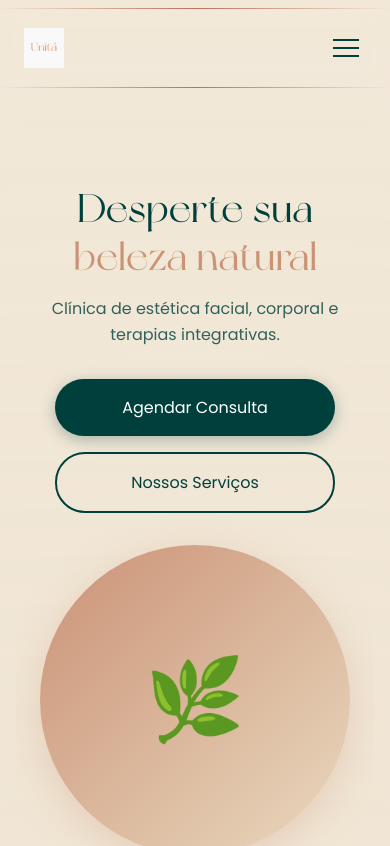
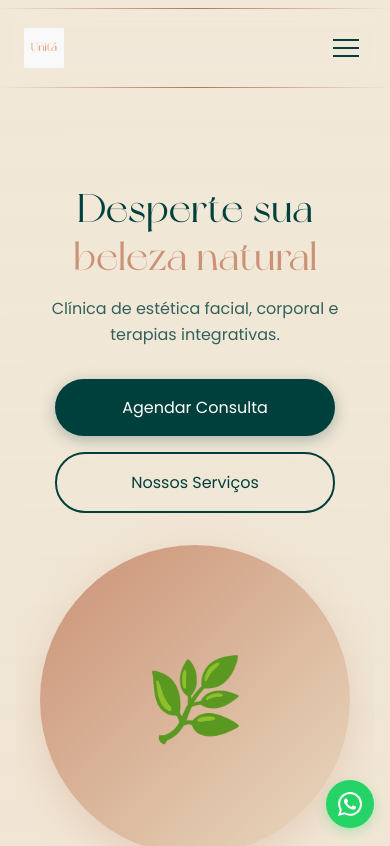
Before and after one commit to HeronNepomuceno/unita-site, a SvelteKit app: page / in a window 390 px wide. Shown: the top 846 px of the page. Built offline with nearby package versions, Linux system fonts and the light colour scheme.

Commit message:
feat: add WhatsappFAB component

```diff
--- /dev/null
+++ b/src/components/WhatsAppFAB.svelte
@@ -0,0 +1,60 @@
+<script lang="ts">
+	export let phone: string = '5586998678703';
+	export let message: string = 'Olá, gostaria de marcar uma consulta!';
+</script>
+
+<!-- WhatsApp Floating Action Button -->
+<a href="https://wa.me/{phone}?text={encodeURIComponent(message)}" target="_blank" class="whatsapp-fab" aria-label="Converse conosco no WhatsApp">
+	<svg viewBox="0 0 24 24" xmlns="http://www.w3.org/2000/svg" class="whatsapp-icon">
+		<path d="M17.472 14.382c-.297-.149-1.758-.867-2.03-.967-.273-.099-.471-.148-.67.15-.197.297-.767.966-.94 1.164-.173.199-.347.223-.644.075-.297-.15-1.255-.463-2.39-1.475-.883-.788-1.48-1.761-1.653-2.059-.173-.297-.018-.458.13-.606.134-.133.298-.347.446-.52.149-.174.198-.298.298-.497.099-.198.05-.371-.025-.52-.075-.149-.669-1.612-.916-2.207-.242-.579-.487-.5-.669-.51-.173-.008-.371-.01-.57-.01-.198 0-.52.074-.792.372-.272.297-1.04 1.016-1.04 2.479 0 1.462 1.065 2.875 1.213 3.074.149.198 2.096 3.2 5.077 4.487.709.306 1.262.489 1.694.625.712.227 1.36.195 1.871.118.571-.085 1.758-.719 2.006-1.413.248-.694.248-1.289.173-1.413-.074-.124-.272-.198-.57-.347m-5.421 7.403h-.004a9.87 9.87 0 01-5.031-1.378l-.361-.214-3.742.982.998-3.648-.235-.374a9.86 9.86 0 01-1.51-5.26c.001-5.45 4.436-9.884 9.888-9.884 2.64 0 5.122 1.03 6.988 2.898a9.825 9.825 0 012.893 6.994c-.003 5.45-4.437 9.884-9.885 9.884m8.413-18.297A11.815 11.815 0 0012.05 0C5.495 0 .16 5.335.157 11.892c0 2.096.547 4.142 1.588 5.945L.057 24l6.305-1.654a11.882 11.882 0 005.683 1.448h.005c6.554 0 11.890-5.335 11.893-11.893A11.821 11.821 0 0020.465 3.488"/>
+	</svg>
+</a>
+
+<style lang="scss">
+	.whatsapp-fab {
+		position: fixed;
+		bottom: 24px;
+		right: 24px;
+		width: 56px;
+		height: 56px;
+		background-color: #25d366; /* Verde WhatsApp */
+		border-radius: 50%;
+		display: flex;
+		align-items: center;
+		justify-content: center;
+		box-shadow: 0 4px 12px rgba(37, 211, 102, 0.3);
+		transition: all 0.3s ease;
+		z-index: 1000;
+		text-decoration: none;
+
+		&:hover {
+			transform: scale(1.1);
+			box-shadow: 0 6px 20px rgba(37, 211, 102, 0.4);
+		}
+
+		&:active {
+			transform: scale(0.95);
+		}
+	}
+
+	.whatsapp-icon {
+		width: 28px;
+		height: 28px;
+		fill: white;
+	}
+
+	// Responsivo para mobile
+	@media (max-width: 767px) {
+		.whatsapp-fab {
+			bottom: 16px;
+			right: 16px;
+			width: 48px;
+			height: 48px;
+		}
+
+		.whatsapp-icon {
+			width: 24px;
+			height: 24px;
+		}
+	}
+</style>
--- a/src/routes/+layout.svelte
+++ b/src/routes/+layout.svelte
@@ -3,6 +3,7 @@
 	import favicon from '$lib/assets/favicon.svg';
 	import Menu from '../components/Menu.svelte';
 	import Footer from '../components/Footer.svelte';
+	import WhatsAppFAB from '../components/WhatsAppFAB.svelte';
 
 	let { children } = $props();
 </script>
@@ -22,6 +23,8 @@
 	</main>
 
 	<Footer />
+
+	<WhatsAppFAB />
 </div>
 
 <style lang="scss">
```
